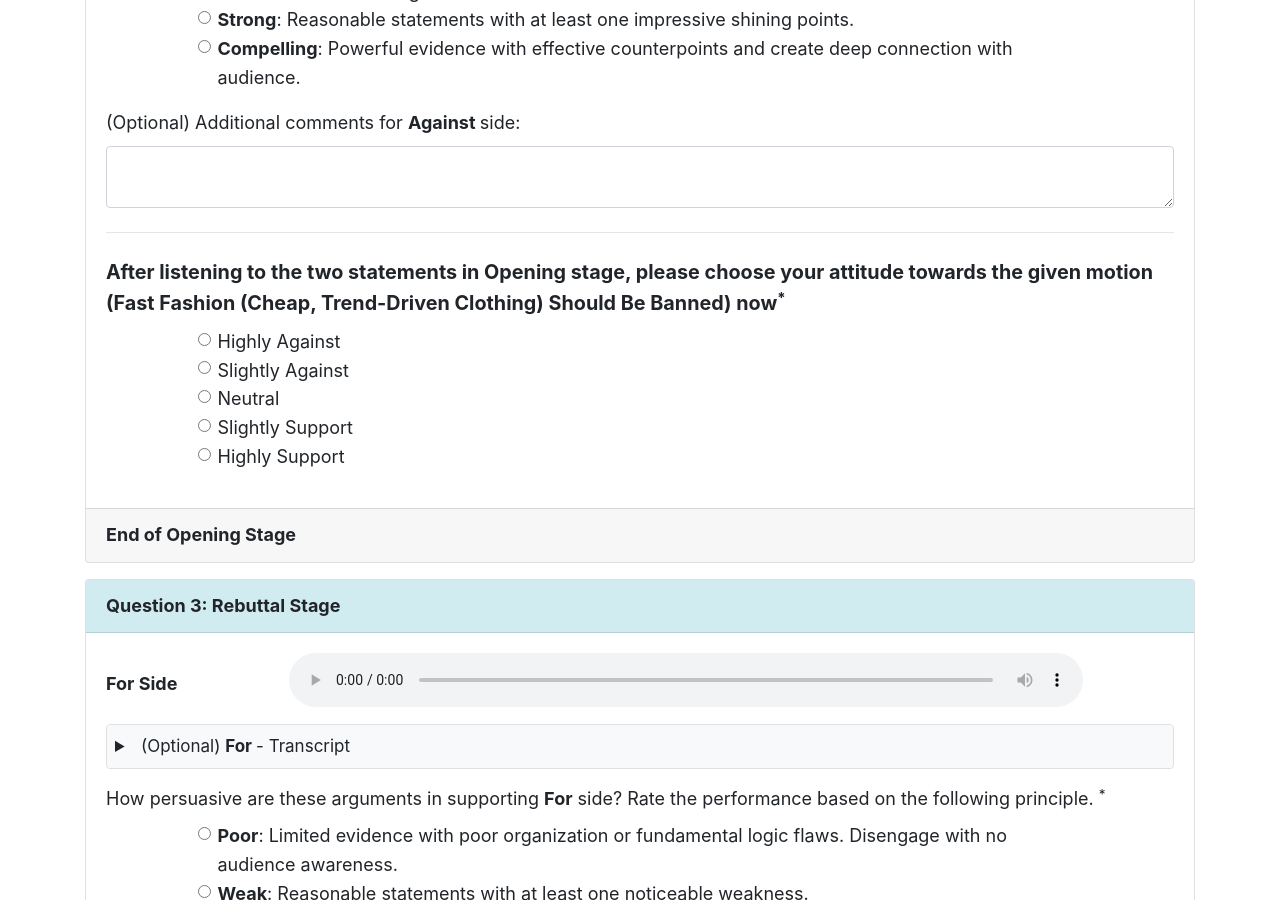
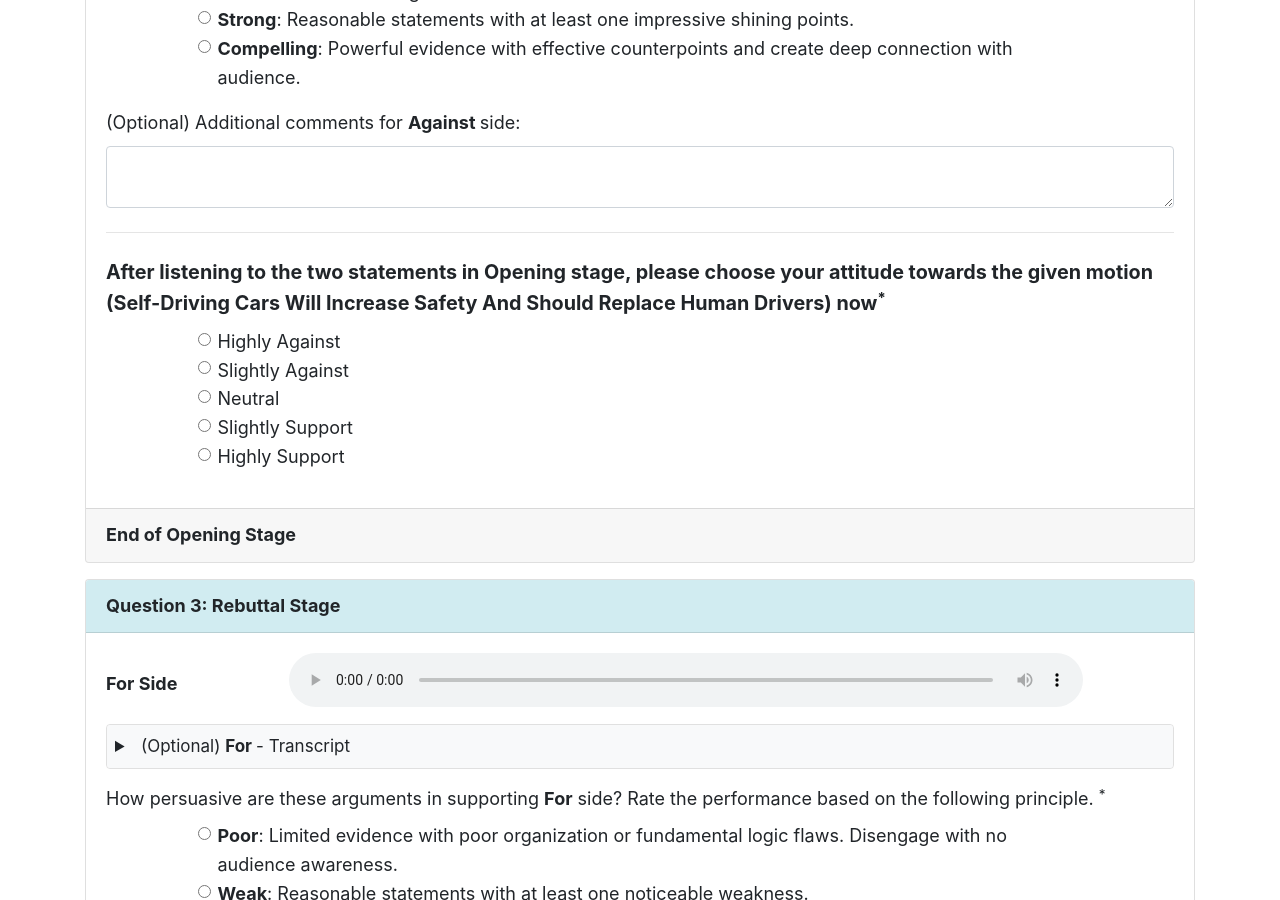
Before and after one commit to dqwang122/debate-evaluation, a Jekyll site: the page forms/0310/admin/2_1.html, which Jekyll copies as it is, in a window 1280 px wide and 900 px high, scrolled down 2900 px. Built offline with Jekyll 4.4.1, drawn with Linux system fonts in a browser that asks for light colours; some of the changed text lies outside the part shown.

Commit message:
update 0310

```diff
--- a/assets/metadata.json
+++ b/assets/metadata.json
@@ -523,7 +523,7 @@
     },
     {
       "case_id": "2_1",
-      "name": "Fast fashion (cheap, trend-driven clothing) should be banned",
+      "name": "self-driving cars will increase safety and should replace human drivers",
       "mode": [
         "pair",
         "scalar"
@@ -532,7 +532,7 @@
     },
     {
       "case_id": "2_2",
-      "name": "Fast fashion (cheap, trend-driven clothing) should be banned",
+      "name": "self-driving cars will increase safety and should replace human drivers",
       "mode": [
         "pair",
         "scalar"
--- a/forms/0310/admin/2_1.html
+++ b/forms/0310/admin/2_1.html
@@ -101,7 +101,7 @@
             <small class="form-text text-muted">* indicate required question</small>
 
             <br>
-            <div id="motion" name="motion"><h4>Motion: Fast Fashion (Cheap, Trend-Driven Clothing) Should Be Banned </h4></div>
+            <div id="motion" name="motion"><h4>Motion: Self-Driving Cars Will Increase Safety And Should Replace Human Drivers </h4></div>
             <br>
 
 
@@ -300,7 +300,7 @@
                 <hr class="my-4">
                 <div class="form-group">
                     <label for="q2" style="font-weight: bold; font-size: 1.1em;">
-                        After listening to the two statements in Opening stage, please choose your attitude towards the given motion (Fast Fashion (Cheap, Trend-Driven Clothing) Should Be Banned) now<sup>*</sup>
+                        After listening to the two statements in Opening stage, please choose your attitude towards the given motion (Self-Driving Cars Will Increase Safety And Should Replace Human Drivers) now<sup>*</sup>
                     </label>
                     <div class="row align-items-center">
                         <div class="col-10 offset-1">
@@ -482,7 +482,7 @@
                 <hr class="my-4">
                 <div class="form-group">
                     <label for="q3" style="font-weight: bold; font-size: 1.1em;">
-                        After listening to the two statements in Rebuttal stage, please choose your attitude towards the given motion (Fast Fashion (Cheap, Trend-Driven Clothing) Should Be Banned) now<sup>*</sup>
+                        After listening to the two statements in Rebuttal stage, please choose your attitude towards the given motion (Self-Driving Cars Will Increase Safety And Should Replace Human Drivers) now<sup>*</sup>
                     </label>
                     <div class="row align-items-center">
                         <div class="col-10 offset-1">
@@ -664,7 +664,7 @@
                 <hr class="my-4">
                 <div class="form-group">
                     <label for="q4" style="font-weight: bold; font-size: 1.1em;">
-                        After listening to the two statements in Closing stage, please choose your attitude towards the given motion (Fast Fashion (Cheap, Trend-Driven Clothing) Should Be Banned) now<sup>*</sup>
+                        After listening to the two statements in Closing stage, please choose your attitude towards the given motion (Self-Driving Cars Will Increase Safety And Should Replace Human Drivers) now<sup>*</sup>
                     </label>
                     <div class="row align-items-center">
                         <div class="col-10 offset-1">
```
Also changed, not shown: forms/0310/admin/2_2.html (+4 -4 lines), forms/0310/expert/2_1.html (+4 -4 lines), forms/0310/expert/2_2.html (+4 -4 lines).
